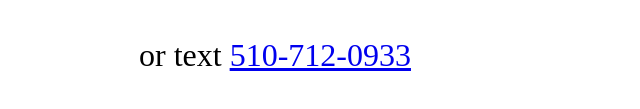
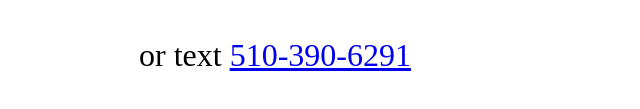
Before and after one commit to kemitchell/terracestreetneighbors.com, a plain HTML site: page index.html in a window 1280 px wide. Shown: the part 291-400 px from the top of the page, 365-1005 px from the left. Drawn offline with Linux system fonts and the light colour scheme.

Commit message:
Use Pam's number

```diff
--- a/index.html
+++ b/index.html
@@ -10,6 +10,6 @@
     <h1>Terrace Street Neighbors</h1>
     <p>Oakland, California, USA</p>
     <p><a href="mailto:connect@terracestreetneighbors.com">connect@terracestreetneighbors.com</a></p>
-    <p>or text <a href="sms:+15107120933">510-712-0933</a></p>
+    <p>or text <a href="sms:+5103906291">510-390-6291</a></p>
   </body>
 </html>
```
